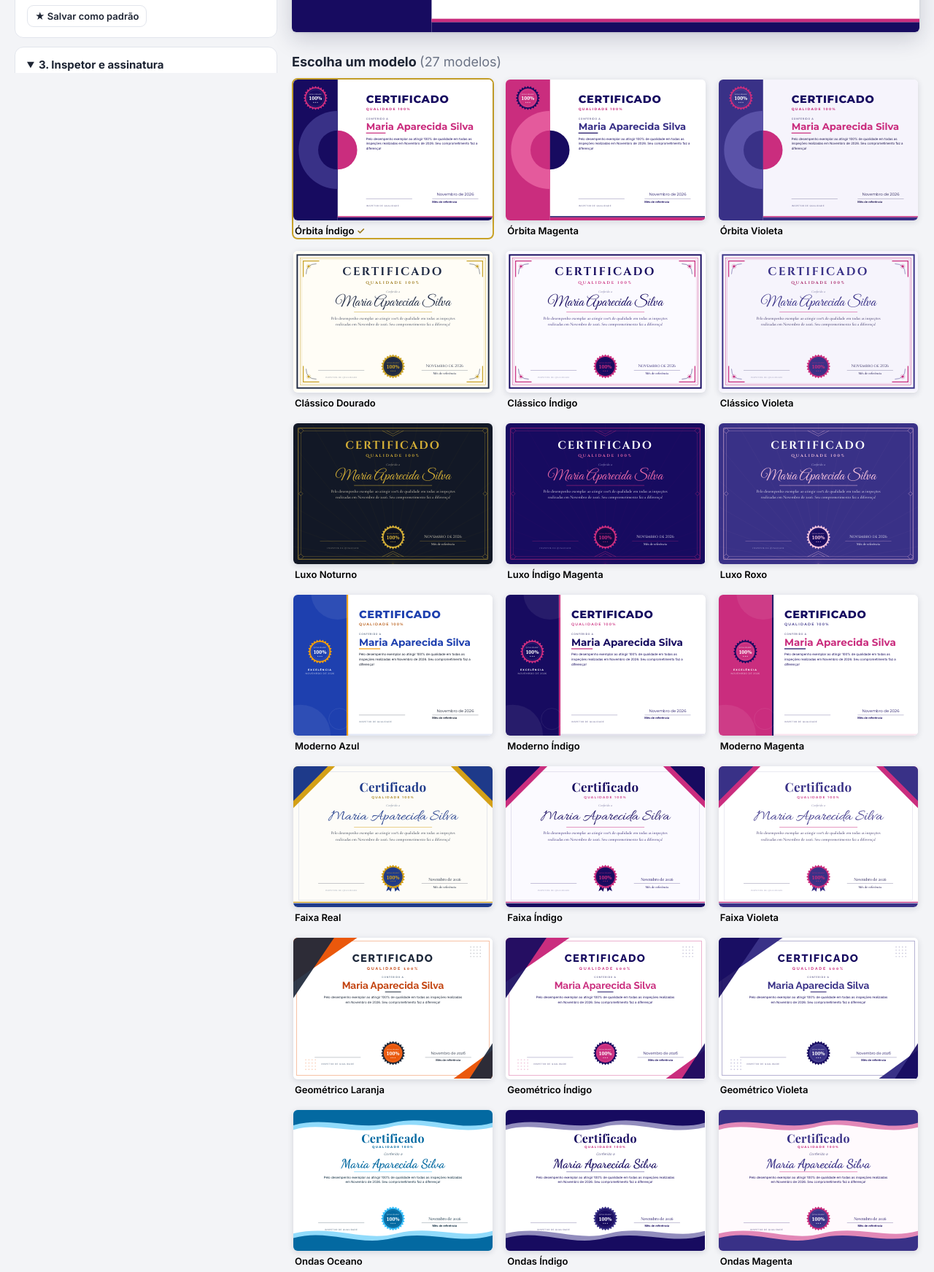
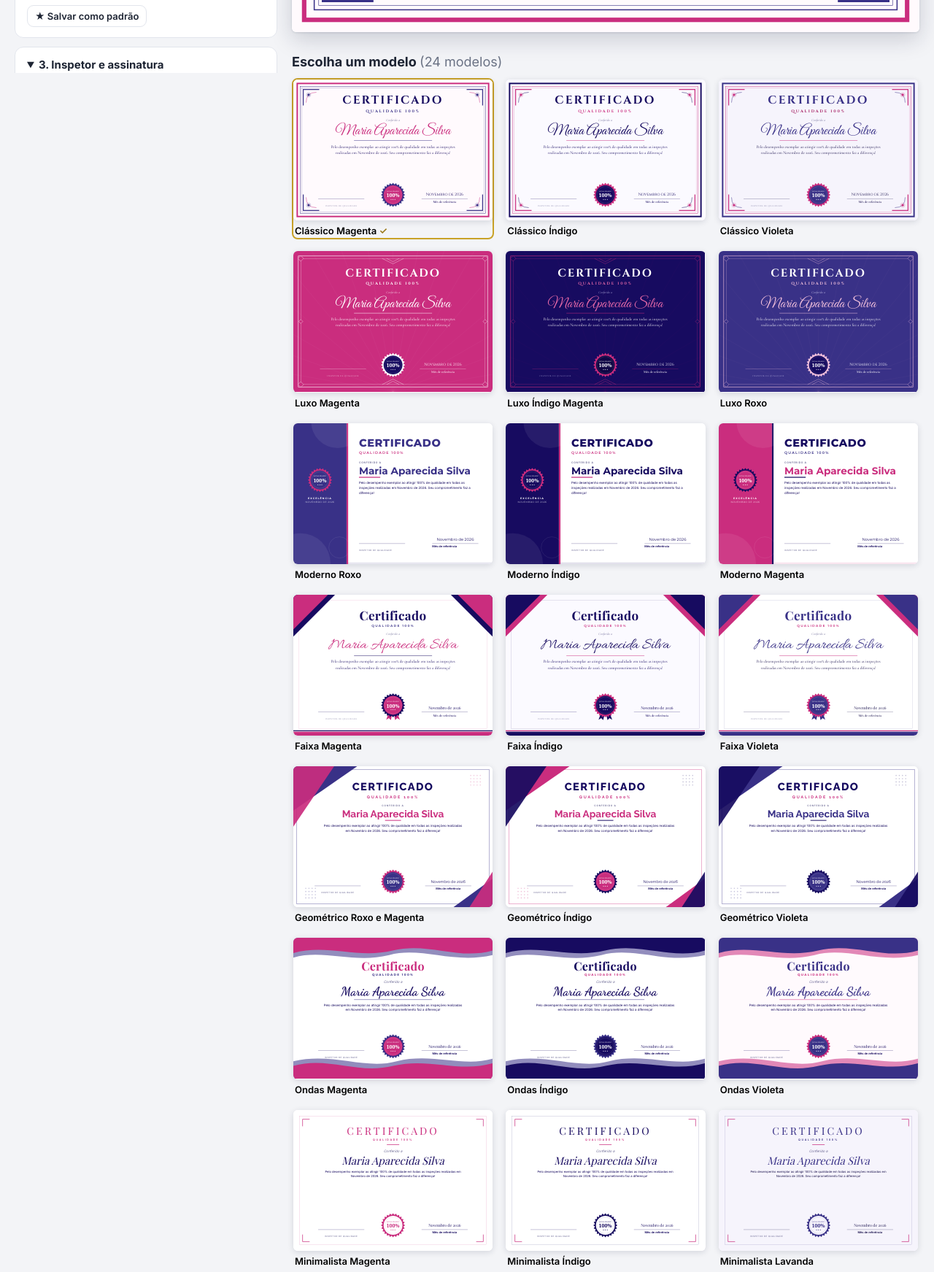
Before and after one commit to biel1412/selo_qualidade, a plain HTML site: page index.html in a window 1280 px wide. Shown: the part 690-2433 px from the top of the page at 73% size. Drawn offline with nearby package versions, Linux system fonts and the light colour scheme; a web font is replaced by a local one.

Commit message:
Todos os 24 modelos na paleta índigo/roxo/magenta; remove estilo Órbita
Mantém os formatos originais e aplica apenas as cores #170b60, #393187,
#ca2d7e e branco. Texto do selo 100% em branco para melhor contraste.

Co-Authored-By: Claude Opus 5.5 <noreply@anthropic.com>
Claude-Session: https://claude.ai/code/session_018ABQpP5TnsS85qUBjQh5NX

```diff
--- a/css/style.css
+++ b/css/style.css
@@ -152,16 +152,6 @@ code { background: #eef0f5; padding: 1px 5px; border-radius: 4px; font-size: 12.
   font-weight: 700; letter-spacing: .3em; font-size: 14px; text-transform: uppercase; }
 .lay-modern .band-label .band-month { font-weight: 400; letter-spacing: .12em; font-size: 13px; margin-top: 6px; opacity: .85; }
 
-/* Órbita (inspirado na paleta índigo/roxo/magenta) */
-.lay-orbita .content { left: 410px; right: 80px; top: 80px; bottom: 76px; align-items: flex-start; text-align: left; }
-.lay-orbita .title { font-weight: 800; letter-spacing: .05em; }
-.lay-orbita .subtitle { letter-spacing: .28em; font-size: 19px; font-family: 'Montserrat', sans-serif; font-weight: 700; }
-.lay-orbita .lead { font-style: normal; text-transform: uppercase; letter-spacing: .2em; font-size: 14px; font-weight: 600; margin-top: 34px; }
-.lay-orbita .name { font-weight: 700; padding: 0; }
-.lay-orbita .name-rule { width: 110px; height: 5px; }
-.lay-orbita .message { max-width: none; }
-.lay-orbita .band-seal { position: absolute; left: 55px; top: 34px; width: 140px; }
-
 /* Faixa */
 .lay-ribbon .content { top: 78px; bottom: 86px; }
 .lay-ribbon .title { text-transform: none; letter-spacing: .02em; }
--- a/js/templates.js
+++ b/js/templates.js
@@ -10,44 +10,40 @@
 
   /* ---------- Layouts ---------- */
   const LAYOUTS = {
-    classic:  { title: "'Cinzel', serif",           body: "'Cormorant Garamond', serif", name: "'Great Vibes', cursive",    titleSize: 64, nameSize: 82, msgSize: 23, sealText: 'accent' },
-    luxe:     { title: "'Cinzel', serif",           body: "'Cormorant Garamond', serif", name: "'Great Vibes', cursive",    titleSize: 62, nameSize: 82, msgSize: 23, sealText: 'accent', dark: true },
+    classic:  { title: "'Cinzel', serif",           body: "'Cormorant Garamond', serif", name: "'Great Vibes', cursive",    titleSize: 64, nameSize: 82, msgSize: 23, sealText: 'white' },
+    luxe:     { title: "'Cinzel', serif",           body: "'Cormorant Garamond', serif", name: "'Great Vibes', cursive",    titleSize: 62, nameSize: 82, msgSize: 23, sealText: 'white', dark: true },
     modern:   { title: "'Montserrat', sans-serif",  body: "'Inter', sans-serif",         name: "'Montserrat', sans-serif",  titleSize: 60, nameSize: 56, msgSize: 18, sealText: 'white', bandSeal: true },
-    ribbon:   { title: "'Playfair Display', serif", body: "'Cormorant Garamond', serif", name: "'Allura', cursive",         titleSize: 70, nameSize: 86, msgSize: 23, sealText: 'accent', tails: true },
+    ribbon:   { title: "'Playfair Display', serif", body: "'Cormorant Garamond', serif", name: "'Allura', cursive",         titleSize: 70, nameSize: 86, msgSize: 23, sealText: 'white', tails: true },
     geo:      { title: "'Raleway', sans-serif",     body: "'Inter', sans-serif",         name: "'Raleway', sans-serif",     titleSize: 60, nameSize: 56, msgSize: 18, sealText: 'white' },
     wave:     { title: "'Playfair Display', serif", body: "'Inter', sans-serif",         name: "'Dancing Script', cursive", titleSize: 66, nameSize: 70, msgSize: 18, sealText: 'white' },
     minimal:  { title: "'Playfair Display', serif", body: "'Inter', sans-serif",         name: "'Playfair Display', serif", titleSize: 58, nameSize: 60, msgSize: 17, sealText: 'primary' },
-    orbita:   { title: "'Montserrat', sans-serif",  body: "'Inter', sans-serif",         name: "'Montserrat', sans-serif",  titleSize: 60, nameSize: 54, msgSize: 18, sealText: 'white', bandSeal: true },
     diagonal: { title: "'Montserrat', sans-serif",  body: "'Inter', sans-serif",         name: "'Montserrat', sans-serif",  titleSize: 58, nameSize: 50, msgSize: 18, sealText: 'white' }
   };
 
-  /* ---------- Modelos (27) ---------- */
+  /* ---------- Modelos (24) — paleta índigo #170b60 / roxo #393187 / magenta #ca2d7e ---------- */
   const RAW = [
-    ['orbita-indigo',      'Órbita Índigo',        'orbita',   { bg: '#ffffff', primary: '#170b60', ring: '#393187', half: '#ca2d7e', accent: '#ca2d7e', accentText: '#ca2d7e', text: '#170b60', muted: '#6b6894', titleColor: '#170b60', nameColor: '#ca2d7e' }],
-    ['orbita-magenta',     'Órbita Magenta',       'orbita',   { bg: '#ffffff', primary: '#ca2d7e', ring: '#e45a9c', half: '#170b60', accent: '#170b60', accentText: '#ca2d7e', text: '#170b60', muted: '#6b6894', titleColor: '#170b60', nameColor: '#393187' }],
-    ['orbita-violeta',     'Órbita Violeta',       'orbita',   { bg: '#f6f4fc', primary: '#393187', ring: '#5a52a8', half: '#ca2d7e', accent: '#ca2d7e', accentText: '#ca2d7e', text: '#1e1650', muted: '#6b6894', titleColor: '#170b60', nameColor: '#ca2d7e' }],
-    ['classico-dourado',   'Clássico Dourado',     'classic',  { bg: '#fffdf6', primary: '#1f2a44', accent: '#c9a227', accentText: '#9a7716', text: '#1f2a44', muted: '#5b6478' }],
+    ['classico-magenta',   'Clássico Magenta',     'classic',  { bg: '#fffafd', primary: '#ca2d7e', accent: '#393187', accentText: '#393187', text: '#170b60', muted: '#6b6894', titleColor: '#170b60', nameColor: '#ca2d7e' }],
     ['classico-indigo',    'Clássico Índigo',      'classic',  { bg: '#fbfaff', primary: '#170b60', accent: '#ca2d7e', accentText: '#ca2d7e', text: '#170b60', muted: '#6b6894' }],
     ['classico-violeta',   'Clássico Violeta',     'classic',  { bg: '#f6f4fc', primary: '#393187', accent: '#ca2d7e', accentText: '#a51f63', text: '#1e1650', muted: '#6b6894' }],
-    ['luxo-noturno',       'Luxo Noturno',         'luxe',     { bg: '#121826', primary: '#0b1020', accent: '#d4af37', accentText: '#d4af37', text: '#f3ead2', muted: '#b9b2a0' }],
+    ['luxo-magenta',       'Luxo Magenta',         'luxe',     { bg: '#ca2d7e', primary: '#170b60', accent: '#ffffff', accentText: '#ffffff', text: '#ffffff', muted: '#f6d9e8', titleColor: '#ffffff', nameColor: '#ffffff' }],
     ['luxo-indigo',        'Luxo Índigo Magenta',  'luxe',     { bg: '#170b60', primary: '#0f0745', accent: '#ca2d7e', accentText: '#e86aa9', text: '#ffffff', muted: '#b8b3e0', titleColor: '#ffffff', nameColor: '#e86aa9' }],
     ['luxo-roxo',          'Luxo Roxo',            'luxe',     { bg: '#393187', primary: '#170b60', accent: '#f3c1dc', accentText: '#f3c1dc', text: '#ffffff', muted: '#cfcaf0', titleColor: '#ffffff', nameColor: '#f3c1dc' }],
-    ['moderno-azul',       'Moderno Azul',         'modern',   { bg: '#ffffff', primary: '#1e40af', accent: '#f59e0b', accentText: '#b45309', text: '#0f172a', muted: '#64748b' }],
+    ['moderno-roxo',       'Moderno Roxo',         'modern',   { bg: '#ffffff', primary: '#393187', accent: '#ca2d7e', accentText: '#ca2d7e', text: '#170b60', muted: '#6b6894' }],
     ['moderno-indigo',     'Moderno Índigo',       'modern',   { bg: '#ffffff', primary: '#170b60', accent: '#ca2d7e', accentText: '#ca2d7e', text: '#170b60', muted: '#6b6894' }],
     ['moderno-magenta',    'Moderno Magenta',      'modern',   { bg: '#ffffff', primary: '#ca2d7e', accent: '#170b60', accentText: '#393187', text: '#170b60', muted: '#6b6894', titleColor: '#170b60', nameColor: '#ca2d7e' }],
-    ['faixa-real',         'Faixa Real',           'ribbon',   { bg: '#fdfcf8', primary: '#1e3a8a', accent: '#d4a017', accentText: '#a07a0c', text: '#1e293b', muted: '#64748b' }],
+    ['faixa-magenta',      'Faixa Magenta',        'ribbon',   { bg: '#ffffff', primary: '#ca2d7e', accent: '#170b60', accentText: '#393187', text: '#170b60', muted: '#6b6894', titleColor: '#170b60', nameColor: '#ca2d7e' }],
     ['faixa-indigo',       'Faixa Índigo',         'ribbon',   { bg: '#fbfaff', primary: '#170b60', accent: '#ca2d7e', accentText: '#ca2d7e', text: '#170b60', muted: '#6b6894' }],
     ['faixa-violeta',      'Faixa Violeta',        'ribbon',   { bg: '#ffffff', primary: '#393187', accent: '#ca2d7e', accentText: '#ca2d7e', text: '#1e1650', muted: '#6b6894' }],
-    ['geo-laranja',        'Geométrico Laranja',   'geo',      { bg: '#ffffff', primary: '#ea580c', accent: '#1e293b', accentText: '#c2410c', text: '#1e293b', muted: '#64748b', titleColor: '#1e293b', nameColor: '#c2410c' }],
+    ['geo-roxo-magenta',   'Geométrico Roxo e Magenta', 'geo', { bg: '#ffffff', primary: '#393187', accent: '#ca2d7e', accentText: '#ca2d7e', text: '#170b60', muted: '#6b6894', titleColor: '#170b60', nameColor: '#ca2d7e' }],
     ['geo-indigo',         'Geométrico Índigo',    'geo',      { bg: '#ffffff', primary: '#ca2d7e', accent: '#170b60', accentText: '#ca2d7e', text: '#170b60', muted: '#6b6894', titleColor: '#170b60', nameColor: '#ca2d7e' }],
     ['geo-violeta',        'Geométrico Violeta',   'geo',      { bg: '#ffffff', primary: '#393187', accent: '#170b60', accentText: '#ca2d7e', text: '#170b60', muted: '#6b6894', titleColor: '#170b60', nameColor: '#393187' }],
-    ['ondas-oceano',       'Ondas Oceano',         'wave',     { bg: '#ffffff', primary: '#0369a1', accent: '#38bdf8', accentText: '#0369a1', text: '#0c2a3e', muted: '#5b7283' }],
+    ['ondas-magenta',      'Ondas Magenta',        'wave',     { bg: '#ffffff', primary: '#ca2d7e', accent: '#393187', accentText: '#393187', text: '#170b60', muted: '#6b6894', nameColor: '#170b60' }],
     ['ondas-indigo',       'Ondas Índigo',         'wave',     { bg: '#ffffff', primary: '#170b60', accent: '#393187', accentText: '#ca2d7e', text: '#170b60', muted: '#6b6894' }],
-    ['ondas-magenta',      'Ondas Magenta',        'wave',     { bg: '#fffafd', primary: '#393187', accent: '#ca2d7e', accentText: '#ca2d7e', text: '#170b60', muted: '#6b6894' }],
-    ['minimal-preto',      'Minimalista Preto',    'minimal',  { bg: '#ffffff', primary: '#111111', accent: '#111111', accentText: '#111111', text: '#111111', muted: '#6b7280' }],
+    ['ondas-violeta',      'Ondas Violeta',        'wave',     { bg: '#fffafd', primary: '#393187', accent: '#ca2d7e', accentText: '#ca2d7e', text: '#170b60', muted: '#6b6894' }],
+    ['minimal-magenta',    'Minimalista Magenta',  'minimal',  { bg: '#ffffff', primary: '#ca2d7e', accent: '#ca2d7e', accentText: '#ca2d7e', text: '#170b60', muted: '#6b6894', nameColor: '#170b60' }],
     ['minimal-indigo',     'Minimalista Índigo',   'minimal',  { bg: '#ffffff', primary: '#170b60', accent: '#ca2d7e', accentText: '#ca2d7e', text: '#170b60', muted: '#6b6894' }],
     ['minimal-lavanda',    'Minimalista Lavanda',  'minimal',  { bg: '#f6f4fc', primary: '#393187', accent: '#ca2d7e', accentText: '#393187', text: '#1e1650', muted: '#6b6894' }],
-    ['listras-industrial', 'Listras Industrial',   'diagonal', { bg: '#ffffff', primary: '#1f2937', accent: '#facc15', accentText: '#1f2937', text: '#111827', muted: '#6b7280' }],
+    ['listras-magenta',    'Listras Magenta',      'diagonal', { bg: '#ffffff', primary: '#ca2d7e', accent: '#170b60', accentText: '#ffffff', text: '#170b60', muted: '#6b6894', titleColor: '#170b60', nameColor: '#ca2d7e' }],
     ['listras-indigo',     'Listras Índigo',       'diagonal', { bg: '#ffffff', primary: '#170b60', accent: '#ca2d7e', accentText: '#ffffff', text: '#170b60', muted: '#6b6894' }],
     ['listras-violeta',    'Listras Violeta',      'diagonal', { bg: '#fbfaff', primary: '#393187', accent: '#ca2d7e', accentText: '#ffffff', text: '#1e1650', muted: '#6b6894' }]
   ];
@@ -59,7 +55,7 @@
     t.nameColor = c.nameColor || (L.dark ? c.accent : c.primary);
     const sealText = L.sealText === 'accent' ? c.accent : L.sealText === 'primary' ? c.primary : '#ffffff';
     t.seal = {
-      star: layout === 'minimal' ? c.primary : layout === 'orbita' ? c.half : c.accent,
+      star: layout === 'minimal' ? c.primary : c.accent,
       center: layout === 'minimal' ? c.bg : c.primary,
       text: sealText
     };
@@ -159,14 +155,6 @@ ${dots}`;
       return `<rect x="34" y="34" width="1055" height="726" fill="none" stroke="${t.primary}" stroke-opacity="0.5" stroke-width="1"/>
 ${L(52, 52, 1, 1)}${L(1071, 52, -1, 1)}${L(52, 742, 1, -1)}${L(1071, 742, -1, -1)}`;
     },
-    orbita(t) {
-      return `<rect x="0" y="0" width="250" height="794" fill="${t.primary}"/>
-<path d="M250,177 A220,220 0 0,0 250,617 Z" fill="${t.ring}"/>
-<path d="M250,287 A110,110 0 0,0 250,507 Z" fill="${t.primary}"/>
-<path d="M250,287 A110,110 0 0,1 250,507 Z" fill="${t.half}"/>
-<rect x="250" y="776" width="873" height="18" fill="${t.primary}"/>
-<rect x="250" y="770" width="873" height="6" fill="${t.half}"/>`;
-    },
     diagonal(t) {
       let s = '';
       for (let i = 0; i < 6; i++) {
```
Also changed, not shown: 1 other file.
